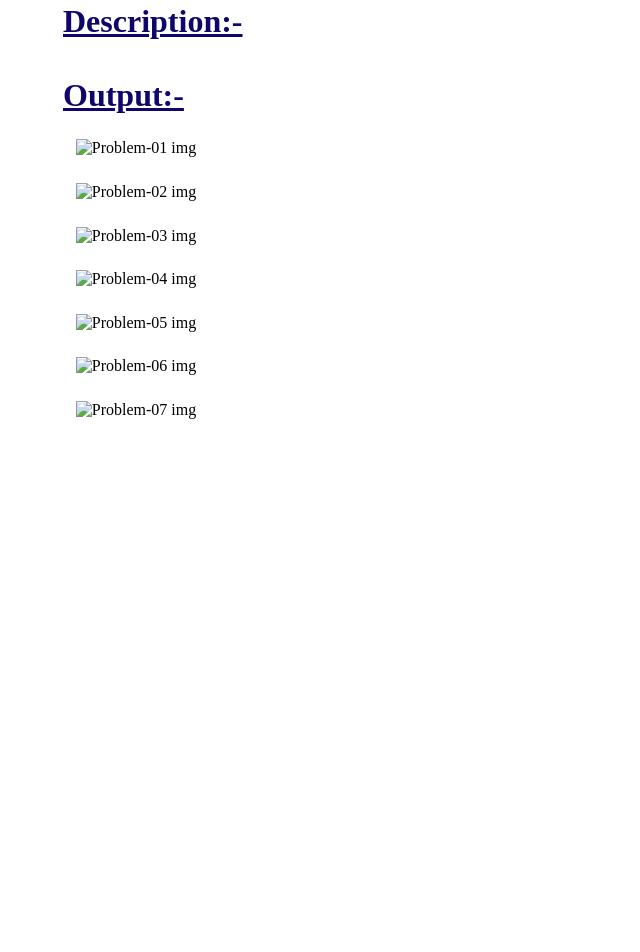
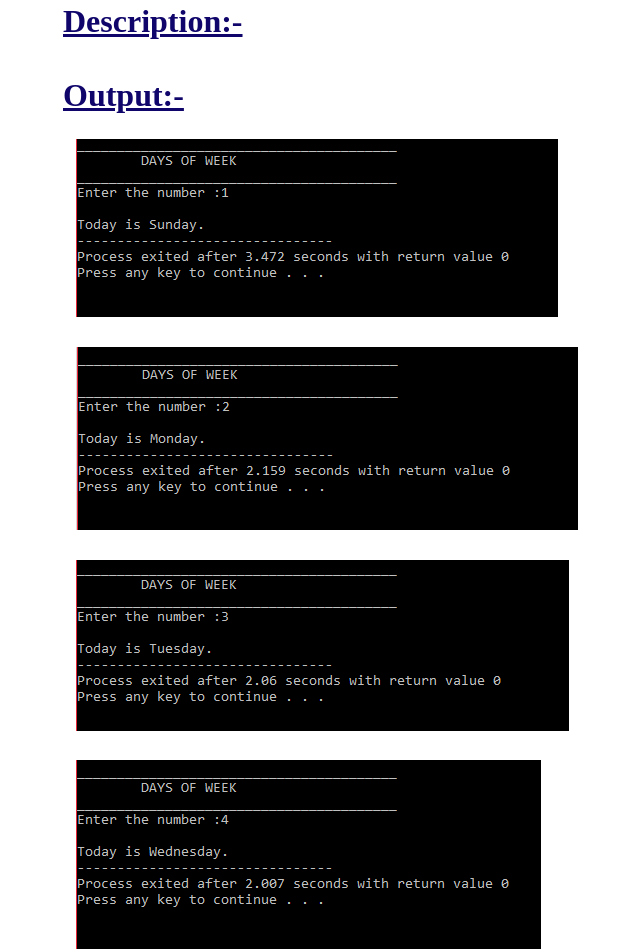
Before and after one commit to PMP1210/GTUProgramer, a plain HTML site: page problem-14.html in a window 1280 px wide. Shown: the part 1554-2506 px from the top of the page, without its empty margins (193-833 px from the left). Before the commit the page ends 1973 px from the top, so only its background shows below. Drawn offline with Linux system fonts and the light colour scheme; files whose address does not match are found by name.

Commit message:
Update problem-14.html

```diff
--- a/problem-14.html
+++ b/problem-14.html
@@ -5,8 +5,8 @@
     <meta charset="UTF-8">
     <meta http-equiv="X-UA-Compatible" content="IE=edge">
     <meta name="viewport" content="width=device-width, initial-scale=1.0">
-    <link rel="stylesheet" href="css/style.css">
-    <link rel="stylesheet" href="css/problem_style.css  ">
+    <link rel="stylesheet" href="style.css">
+    <link rel="stylesheet" href="problem_style.css  ">
     <title>GTU Programmers</title>
 </head>
 
@@ -93,13 +93,13 @@
     </div>
     <div class="output">
         <div class="outputheading"><b><u>Output:-</u></b></div>
-        <div class="outputimg"><img src="pps-img/Problem-14-1.PNG" alt="Problem-01 img"></div>
-        <div class="outputimg"><img src="pps-img/Problem-14-2.PNG" alt="Problem-02 img"></div>
-        <div class="outputimg"><img src="pps-img/Problem-14-3.PNG" alt="Problem-03 img"></div>
-        <div class="outputimg"><img src="pps-img/Problem-14-4.PNG" alt="Problem-04 img"></div>
-        <div class="outputimg"><img src="pps-img/Problem-14-5.PNG" alt="Problem-05 img"></div>
-        <div class="outputimg"><img src="pps-img/Problem-14-6.PNG" alt="Problem-06 img"></div>
-        <div class="outputimg"><img src="pps-img/Problem-14-7.PNG" alt="Problem-07 img"></div>
+        <div class="outputimg"><img src="Problem-14-1.PNG" alt="Problem-01 img"></div>
+        <div class="outputimg"><img src="Problem-14-2.PNG" alt="Problem-02 img"></div>
+        <div class="outputimg"><img src="Problem-14-3.PNG" alt="Problem-03 img"></div>
+        <div class="outputimg"><img src="Problem-14-4.PNG" alt="Problem-04 img"></div>
+        <div class="outputimg"><img src="Problem-14-5.PNG" alt="Problem-05 img"></div>
+        <div class="outputimg"><img src="Problem-14-6.PNG" alt="Problem-06 img"></div>
+        <div class="outputimg"><img src="Problem-14-7.PNG" alt="Problem-07 img"></div>
     </div>
     <script src="js/resp.js"></script>
 </body>
```
